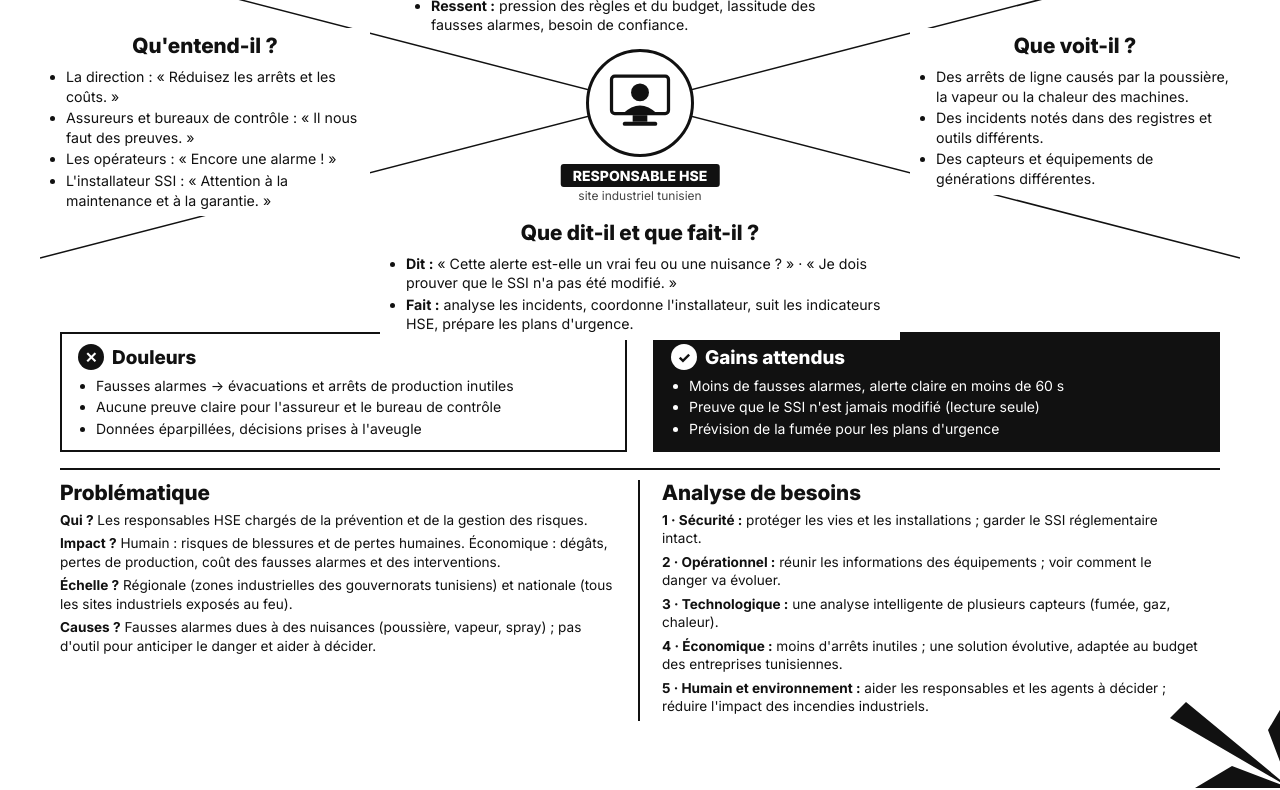
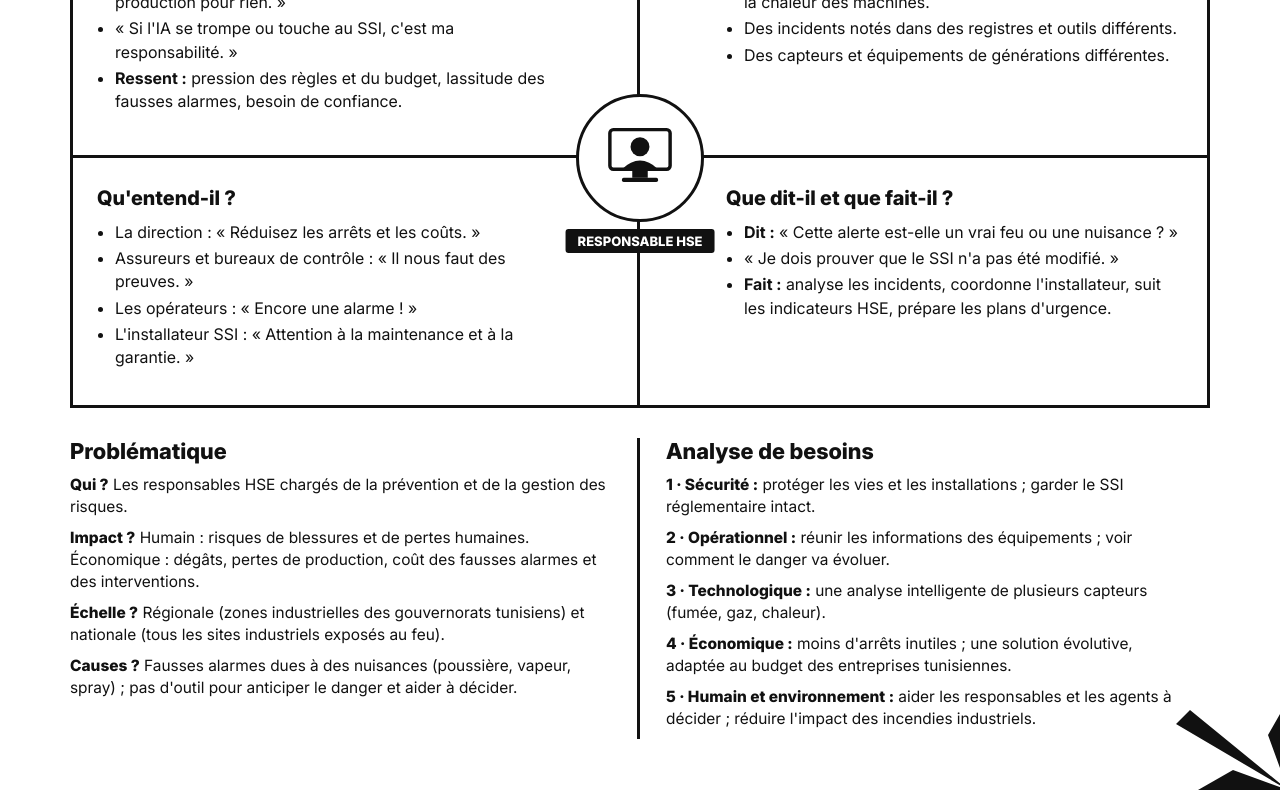
Before and after one commit to AhmedHammouda5000/aero-fire-dt, a plain HTML site: page docs/livrables/pdf_src/04_empathie.html in a window 1280 px wide. Shown: the part 198-988 px from the top of the page. Drawn offline with Linux system fonts and the light colour scheme.

Commit message:
Empathy map: clean 2x2 grid in the team's black-and-white style, one page
Co-Authored-By: Claude Opus 5.5 <noreply@anthropic.com>

```diff
--- a/docs/livrables/pdf_src/04_empathie.html
+++ b/docs/livrables/pdf_src/04_empathie.html
@@ -6,100 +6,73 @@
 * { box-sizing: border-box; }
 html, body { margin: 0; padding: 0; }
 body { width: 1280px; height: 950px; background: #fff; color: #111; font-family: "Inter", "Segoe UI", Arial, sans-serif; position: relative; overflow: hidden; -webkit-print-color-adjust: exact; print-color-adjust: exact; }
-.corner { position: absolute; width: 150px; height: 150px; }
-.corner.tl { left: -10px; top: -10px; } .corner.br { right: -10px; bottom: -10px; transform: rotate(180deg); }
-h1 { text-align: center; font-size: 44px; font-weight: 900; letter-spacing: -.01em; margin: 26px 0 6px; }
-h1 span { font-weight: 300; margin: 0 8px; }
-.map { position: relative; height: 430px; margin: 0 40px; }
-.map svg.x { position: absolute; inset: 0; }
-.q { position: absolute; font-size: 14.2px; line-height: 1.38; background: #fff; padding: 4px 10px; }
-.q h2 { font-size: 21px; font-weight: 800; margin: 0 0 6px; }
-.q ul { margin: 0; padding-left: 16px; } .q li { margin: 2px 0; }
+.corner { position: absolute; width: 140px; height: 140px; }
+.corner.tl { left: -8px; top: -8px; } .corner.br { right: -8px; bottom: -8px; transform: rotate(180deg); }
+h1 { text-align: center; font-size: 44px; font-weight: 900; letter-spacing: -.01em; margin: 30px 0 22px; }
+h1 span { font-weight: 300; margin: 0 10px; }
+
+.map { position: relative; margin: 0 70px; display: grid; grid-template-columns: 1fr 1fr; grid-template-rows: 1fr 1fr; height: 500px; border: 3px solid #111; }
+.q { padding: 20px 24px; font-size: 16px; line-height: 1.45; }
+.q:nth-child(1) { border-right: 3px solid #111; border-bottom: 3px solid #111; padding-right: 86px; }
+.q:nth-child(2) { border-bottom: 3px solid #111; padding-left: 86px; }
+.q:nth-child(3) { border-right: 3px solid #111; padding-right: 86px; padding-top: 26px; }
+.q:nth-child(4) { padding-left: 86px; padding-top: 26px; }
+.q h2 { font-size: 20px; font-weight: 800; margin: 0 0 8px; }
+.q ul { margin: 0; padding-left: 18px; } .q li { margin: 3px 0; }
 .q .k { font-weight: 700; }
-.q.top { left: 50%; transform: translateX(-50%); top: 6px; width: 470px; text-align: left; }
-.q.top h2, .q.bot h2 { text-align: center; }
-.q.bot { left: 50%; transform: translateX(-50%); bottom: -22px; width: 520px; }
-.q.left { left: 0; top: 140px; width: 330px; }
-.q.right { right: 0; top: 140px; width: 330px; }
-.q.left h2, .q.right h2 { text-align: center; }
-.who { position: absolute; left: 50%; top: 215px; transform: translate(-50%, -50%); width: 108px; height: 108px; border-radius: 50%; background: #fff; border: 3px solid #111; display: flex; align-items: center; justify-content: center; z-index: 2; }
-.tag { position: absolute; left: 50%; top: 276px; transform: translateX(-50%); text-align: center; z-index: 2; } .tag .lbl { font-weight: 800; font-size: 14px; background: #111; color: #fff; padding: 3px 12px; border-radius: 3px; display: inline-block; } .tag .sub { font-size: 12px; color: #444; background: #fff; padding: 1px 6px; display: block; }
-.band { display: grid; grid-template-columns: 1fr 1fr; gap: 26px; margin: 14px 60px 0; }
-.pg { border: 2.5px solid #111; padding: 10px 16px; }
-.pg h3 { margin: 0 0 6px; font-size: 19px; font-weight: 800; display: flex; align-items: center; gap: 8px; }
-.pg h3 i { font-style: normal; display: inline-flex; width: 26px; height: 26px; border-radius: 50%; align-items: center; justify-content: center; font-size: 15px; color: #fff; background: #111; }
-.pg.gain { background: #111; color: #fff; } .pg.gain h3 i { background: #fff; color: #111; }
-.pg ul { margin: 0; padding-left: 18px; font-size: 14px; line-height: 1.38; } .pg li { margin: 2px 0; }
-.rule { height: 0; border-top: 2px solid #111; margin: 16px 60px 10px; }
-.bottom { display: grid; grid-template-columns: 1fr 1fr; gap: 0; margin: 0 60px; }
-.bottom > div { padding: 0 22px; }
-.bottom > div:first-child { border-right: 2px solid #111; padding-left: 0; }
-.bottom h3 { font-size: 21px; font-weight: 800; margin: 0 0 6px; }
-.item { font-size: 13.6px; line-height: 1.36; margin-bottom: 5px; }
-.item b { font-weight: 700; }
+.who { position: absolute; left: 50%; top: 50%; transform: translate(-50%, -50%); width: 128px; height: 128px; border-radius: 50%; background: #fff; border: 3px solid #111; display: flex; flex-direction: column; align-items: center; justify-content: center; }
+.who .lbl { position: absolute; top: 132px; left: 50%; transform: translateX(-50%); white-space: nowrap; font-weight: 800; font-size: 13px; background: #111; color: #fff; padding: 4px 12px; border-radius: 3px; }
+
+.bottom { display: grid; grid-template-columns: 1fr 1fr; margin: 30px 70px 0; }
+.bottom > div { padding: 0 26px; }
+.bottom > div:first-child { border-right: 3px solid #111; padding-left: 0; }
+.bottom h3 { font-size: 22px; font-weight: 800; margin: 0 0 10px; }
+.item { font-size: 15.5px; line-height: 1.42; margin-bottom: 9px; }
+.item b { font-weight: 800; }
 </style></head>
 <body>
-<svg class="corner tl" viewBox="0 0 150 150"><path d="M0 0 L95 0 L58 22 Z M0 0 L0 95 L22 58 Z M0 0 L120 70 L104 86 Z" fill="#111"/></svg>
-<svg class="corner br" viewBox="0 0 150 150"><path d="M0 0 L95 0 L58 22 Z M0 0 L0 95 L22 58 Z M0 0 L120 70 L104 86 Z" fill="#111"/></svg>
+<svg class="corner tl" viewBox="0 0 140 140"><path d="M0 0 L90 0 L55 20 Z M0 0 L0 90 L20 55 Z M0 0 L112 66 L98 80 Z" fill="#111"/></svg>
+<svg class="corner br" viewBox="0 0 140 140"><path d="M0 0 L90 0 L55 20 Z M0 0 L0 90 L20 55 Z M0 0 L112 66 L98 80 Z" fill="#111"/></svg>
 
 <h1>CARTE D'EMPATHIE<span>|</span>AERO-FIRE DT TUNISIE</h1>
 
 <div class="map">
-  <svg class="x" viewBox="0 0 1200 430" preserveAspectRatio="none">
-    <line x1="0" y1="60" x2="1200" y2="370" stroke="#111" stroke-width="1.5"/>
-    <line x1="0" y1="370" x2="1200" y2="60" stroke="#111" stroke-width="1.5"/>
-  </svg>
-  <div class="who">
-    <svg width="70" height="64" viewBox="0 0 86 78"><rect x="8" y="6" width="70" height="46" rx="4" fill="none" stroke="#111" stroke-width="4"/><circle cx="43" cy="26" r="11" fill="#111"/><path d="M22 52 Q43 32 64 52 Z" fill="#111"/><rect x="34" y="54" width="18" height="8" fill="#111"/><rect x="22" y="62" width="42" height="5" rx="2" fill="#111"/></svg>
-    </div>
-  <div class="tag"><div class="lbl">RESPONSABLE HSE</div><div class="sub">site industriel tunisien</div></div>
-
-  <div class="q top"><h2>Que pense-t-il et que ressent-il ?</h2><ul>
-    <li><span class="k">Pense :</span> « Je dois protéger les personnes sans arrêter la production pour rien. »</li>
-    <li>« Si l'IA se trompe ou touche au SSI, c'est ma responsabilité. »</li>
-    <li><span class="k">Ressent :</span> pression des règles et du budget, lassitude des fausses alarmes, besoin de confiance.</li></ul></div>
-
-  <div class="q left"><h2>Qu'entend-il ?</h2><ul>
-    <li>La direction : « Réduisez les arrêts et les coûts. »</li>
-    <li>Assureurs et bureaux de contrôle : « Il nous faut des preuves. »</li>
-    <li>Les opérateurs : « Encore une alarme ! »</li>
-    <li>L'installateur SSI : « Attention à la maintenance et à la garantie. »</li></ul></div>
-
-  <div class="q right"><h2>Que voit-il ?</h2><ul>
+  <div class="q"><h2>Que pense-t-il et que ressent-il&nbsp;?</h2><ul>
+    <li><span class="k">Pense&nbsp;:</span> «&nbsp;Je dois protéger les personnes sans arrêter la production pour rien.&nbsp;»</li>
+    <li>«&nbsp;Si l'IA se trompe ou touche au SSI, c'est ma responsabilité.&nbsp;»</li>
+    <li><span class="k">Ressent&nbsp;:</span> pression des règles et du budget, lassitude des fausses alarmes, besoin de confiance.</li></ul></div>
+  <div class="q"><h2>Que voit-il&nbsp;?</h2><ul>
     <li>Des arrêts de ligne causés par la poussière, la vapeur ou la chaleur des machines.</li>
     <li>Des incidents notés dans des registres et outils différents.</li>
     <li>Des capteurs et équipements de générations différentes.</li></ul></div>
-
-  <div class="q bot"><h2>Que dit-il et que fait-il ?</h2><ul>
-    <li><span class="k">Dit :</span> « Cette alerte est-elle un vrai feu ou une nuisance ? » · « Je dois prouver que le SSI n'a pas été modifié. »</li>
-    <li><span class="k">Fait :</span> analyse les incidents, coordonne l'installateur, suit les indicateurs HSE, prépare les plans d'urgence.</li></ul></div>
+  <div class="q"><h2>Qu'entend-il&nbsp;?</h2><ul>
+    <li>La direction&nbsp;: «&nbsp;Réduisez les arrêts et les coûts.&nbsp;»</li>
+    <li>Assureurs et bureaux de contrôle&nbsp;: «&nbsp;Il nous faut des preuves.&nbsp;»</li>
+    <li>Les opérateurs&nbsp;: «&nbsp;Encore une alarme !&nbsp;»</li>
+    <li>L'installateur SSI&nbsp;: «&nbsp;Attention à la maintenance et à la garantie.&nbsp;»</li></ul></div>
+  <div class="q"><h2>Que dit-il et que fait-il&nbsp;?</h2><ul>
+    <li><span class="k">Dit&nbsp;:</span> «&nbsp;Cette alerte est-elle un vrai feu ou une nuisance&nbsp;?&nbsp;»</li>
+    <li>«&nbsp;Je dois prouver que le SSI n'a pas été modifié.&nbsp;»</li>
+    <li><span class="k">Fait&nbsp;:</span> analyse les incidents, coordonne l'installateur, suit les indicateurs HSE, prépare les plans d'urgence.</li></ul></div>
+  <div class="who">
+    <svg width="74" height="68" viewBox="0 0 86 78"><rect x="8" y="6" width="70" height="46" rx="4" fill="none" stroke="#111" stroke-width="4"/><circle cx="43" cy="26" r="11" fill="#111"/><path d="M22 52 Q43 32 64 52 Z" fill="#111"/><rect x="34" y="54" width="18" height="8" fill="#111"/><rect x="22" y="62" width="42" height="5" rx="2" fill="#111"/></svg>
+    <div class="lbl">RESPONSABLE HSE</div>
+  </div>
 </div>
 
-<div class="band">
-  <div class="pg"><h3><i>✕</i>Douleurs</h3><ul>
-    <li>Fausses alarmes → évacuations et arrêts de production inutiles</li>
-    <li>Aucune preuve claire pour l'assureur et le bureau de contrôle</li>
-    <li>Données éparpillées, décisions prises à l'aveugle</li></ul></div>
-  <div class="pg gain"><h3><i>✓</i>Gains attendus</h3><ul>
-    <li>Moins de fausses alarmes, alerte claire en moins de 60 s</li>
-    <li>Preuve que le SSI n'est jamais modifié (lecture seule)</li>
-    <li>Prévision de la fumée pour les plans d'urgence</li></ul></div>
-</div>
-
-<div class="rule"></div>
 <div class="bottom">
   <div><h3>Problématique</h3>
-    <div class="item"><b>Qui ?</b> Les responsables HSE chargés de la prévention et de la gestion des risques.</div>
-    <div class="item"><b>Impact ?</b> Humain : risques de blessures et de pertes humaines. Économique : dégâts, pertes de production, coût des fausses alarmes et des interventions.</div>
-    <div class="item"><b>Échelle ?</b> Régionale (zones industrielles des gouvernorats tunisiens) et nationale (tous les sites industriels exposés au feu).</div>
-    <div class="item"><b>Causes ?</b> Fausses alarmes dues à des nuisances (poussière, vapeur, spray) ; pas d'outil pour anticiper le danger et aider à décider.</div>
+    <div class="item"><b>Qui&nbsp;?</b> Les responsables HSE chargés de la prévention et de la gestion des risques.</div>
+    <div class="item"><b>Impact&nbsp;?</b> Humain&nbsp;: risques de blessures et de pertes humaines. Économique&nbsp;: dégâts, pertes de production, coût des fausses alarmes et des interventions.</div>
+    <div class="item"><b>Échelle&nbsp;?</b> Régionale (zones industrielles des gouvernorats tunisiens) et nationale (tous les sites industriels exposés au feu).</div>
+    <div class="item"><b>Causes&nbsp;?</b> Fausses alarmes dues à des nuisances (poussière, vapeur, spray) ; pas d'outil pour anticiper le danger et aider à décider.</div>
   </div>
   <div><h3>Analyse de besoins</h3>
-    <div class="item"><b>1 · Sécurité :</b> protéger les vies et les installations ; garder le SSI réglementaire intact.</div>
-    <div class="item"><b>2 · Opérationnel :</b> réunir les informations des équipements ; voir comment le danger va évoluer.</div>
-    <div class="item"><b>3 · Technologique :</b> une analyse intelligente de plusieurs capteurs (fumée, gaz, chaleur).</div>
-    <div class="item"><b>4 · Économique :</b> moins d'arrêts inutiles ; une solution évolutive, adaptée au budget des entreprises tunisiennes.</div>
-    <div class="item"><b>5 · Humain et environnement :</b> aider les responsables et les agents à décider ; réduire l'impact des incendies industriels.</div>
+    <div class="item"><b>1 · Sécurité&nbsp;:</b> protéger les vies et les installations ; garder le SSI réglementaire intact.</div>
+    <div class="item"><b>2 · Opérationnel&nbsp;:</b> réunir les informations des équipements ; voir comment le danger va évoluer.</div>
+    <div class="item"><b>3 · Technologique&nbsp;:</b> une analyse intelligente de plusieurs capteurs (fumée, gaz, chaleur).</div>
+    <div class="item"><b>4 · Économique&nbsp;:</b> moins d'arrêts inutiles ; une solution évolutive, adaptée au budget des entreprises tunisiennes.</div>
+    <div class="item"><b>5 · Humain et environnement&nbsp;:</b> aider les responsables et les agents à décider ; réduire l'impact des incendies industriels.</div>
   </div>
 </div>
 </body></html>
```
Also changed, not shown: 1 other file.
